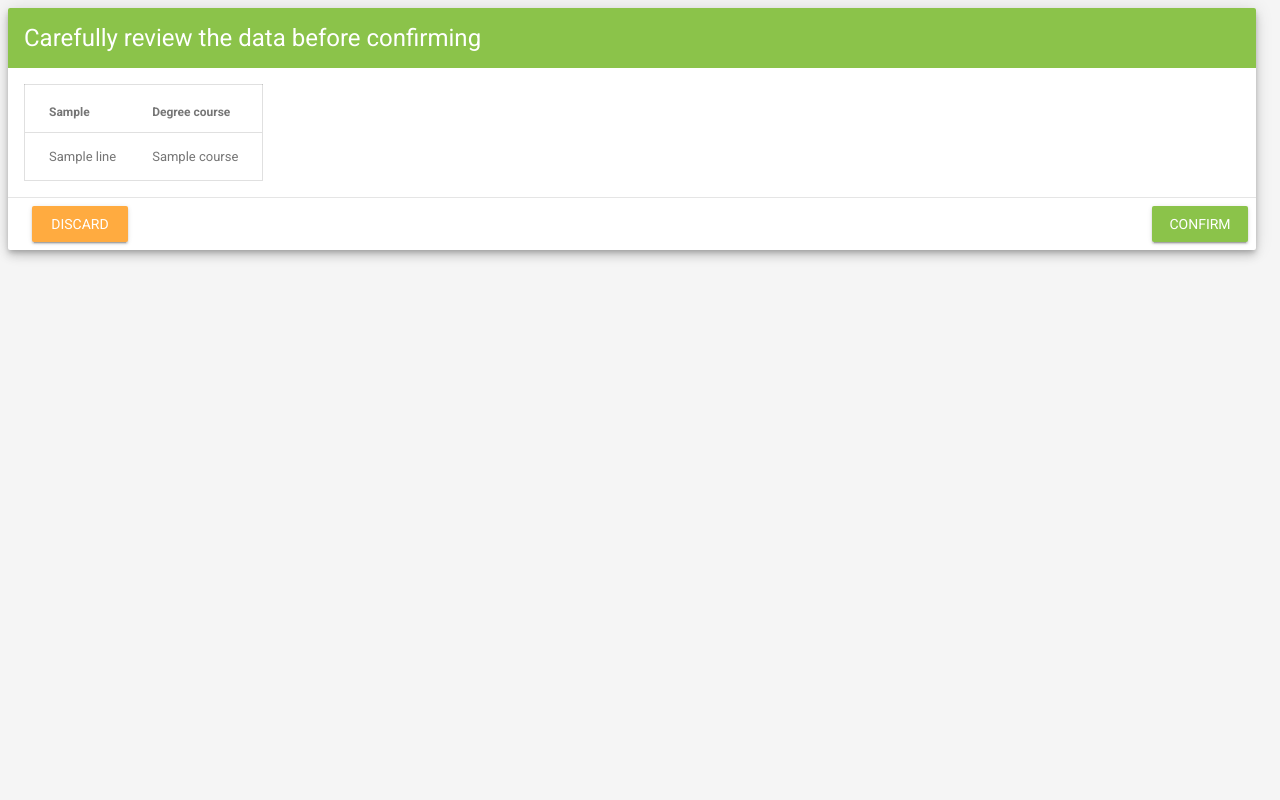
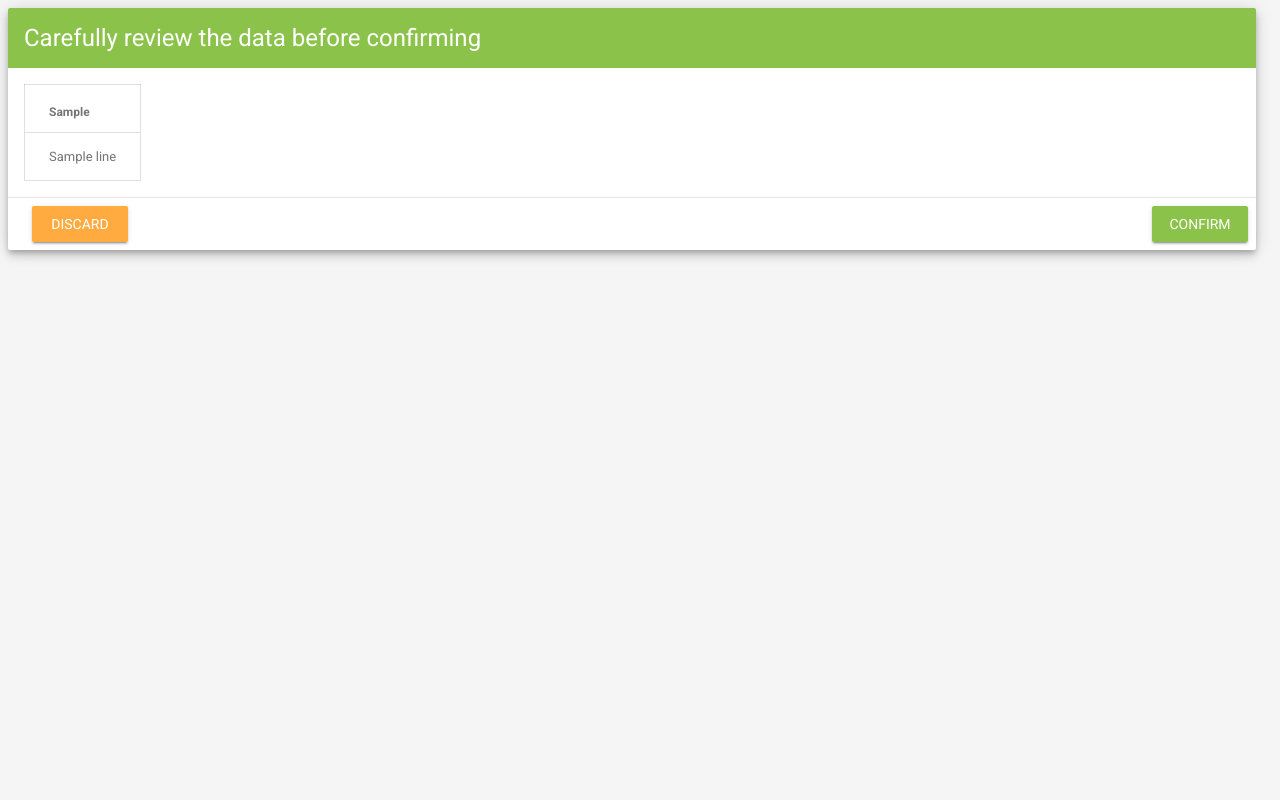
Before and after one commit to j9mags/project, a Django app: template templates/staff/upload_review.html in a window 1280 px wide. Run offline with Django 3.2, Linux system fonts and the light colour scheme; the template is opened without the code that fills it: most values are stand-ins (such as "Sample title", 1, 10 or a date in 2020); parts of the project's set-up code (start-up, migrations or seed data) failed here and were passed over; some libraries are stand-ins or nearby versions.

Commit message:
Adjusting template and comenting old logic out

```diff
--- a/authentication/models.py
+++ b/authentication/models.py
@@ -83,7 +83,7 @@ class CsvUpload(models.Model):
         rc = []
         i, done = 1, False
         headers = CsvUpload.expected_courses_headers if self.course else CsvUpload.expected_student_headers
-        courses = {}
+
         while not done:
             i += 1
             d_ = OrderedDict()
--- a/integration/views_staff.py
+++ b/integration/views_staff.py
@@ -272,8 +272,8 @@ class FileUpload(StaffMixin, TemplateView):
             data = paginator.page(paginator.num_pages if p > 1 else 0)
         context.update(data=data)
 
-        if upload.course:
-            context.update(course=DegreeCourse.objects.get(pk=upload.course))
+        # if upload.course:
+        #     context.update(course=DegreeCourse.objects.get(pk=upload.course))
 
         err = self.request.GET.get('err')
         err_msg = {
--- a/templates/staff/upload_review.html
+++ b/templates/staff/upload_review.html
@@ -32,9 +32,6 @@
                     {% for k,v in data.0.items %}
                       <th class="mdl-data-table__cell--non-numeric">{{ k }}</th>
                     {% endfor %}
-                    {% if course %}
-                      <th class="mdl-data-table__cell--non-numeric">{% trans 'Degree course' %}</th>
-                    {% endif %}
                   </tr>
                 </thead>
                 <tbody>
@@ -43,9 +40,6 @@
                     {% for k,v in line.items %}
                       <td class="mdl-data-table__cell--non-numeric">{{ v }}</td>
                     {% endfor %}
-                    {% if course %}
-                      <td class="mdl-data-table__cell--non-numeric">{{ course.name_studiengang_auto }}</td>
-                    {% endif %}
                   </tr>
                 {% endfor %}
                 </tbody>
```
